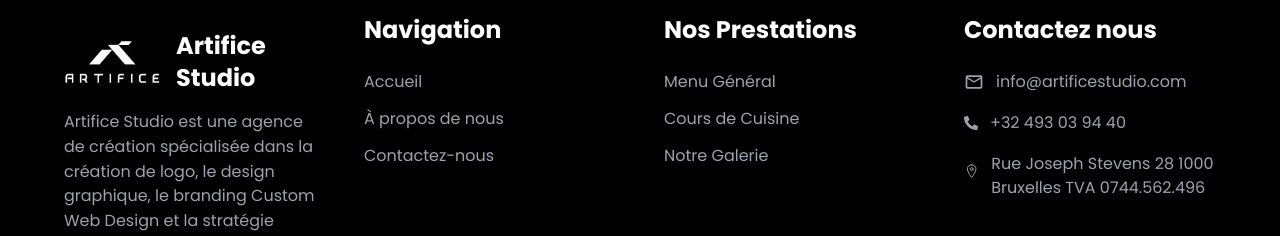
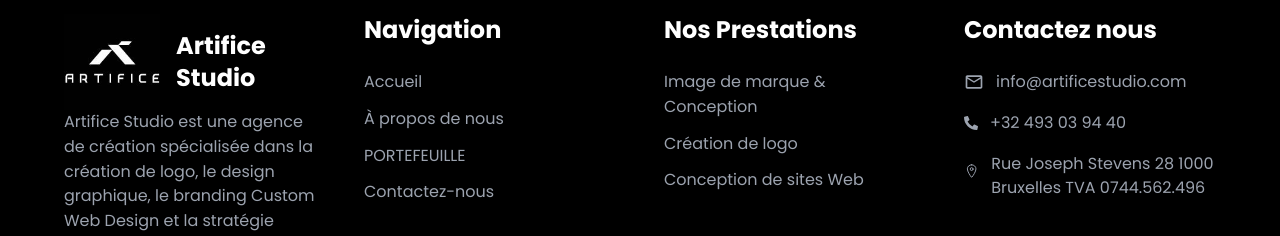
Before and after one commit to artificeatelier/Artifice, a React (Create React App) app: page / in a window 1280 px wide. Shown: the part 4439-4675 px from the top of the page. Built offline with nearby package versions, Linux system fonts and the light colour scheme.

Commit message:
Updated site

```diff
--- a/src/features/Footer/Footer.jsx
+++ b/src/features/Footer/Footer.jsx
@@ -46,6 +46,12 @@
                 {t("aboutUs")}
               </Link>
               <Link
+                to="/Work"
+                className="block text-gray-400 hover:text-white transition duration-300"
+              >
+                {t("PORTFOLIO")}
+              </Link>
+              <Link
                 to="/contact"
                 className="block text-gray-400 hover:text-white transition duration-300"
               >
@@ -60,22 +66,22 @@
             </h2>
             <nav className="space-y-3">
               <Link
-                to="/review"
+                to="/branding"
                 className="block text-gray-400 hover:text-white transition duration-300"
               >
-                {t("generalMenu")}
+                {t("Branding & Design")}
               </Link>
               <Link
-                to="/dishes"
+                to="/LogoDesign"
                 className="block text-gray-400 hover:text-white transition duration-300"
               >
-                {t("cookingClasses")}
+                {t("LogoDesign")}
               </Link>
               <Link
-                to="/gallery"
+                to="/WebDesign"
                 className="block text-gray-400 hover:text-white transition duration-300"
               >
-                {t("gallery")}
+                {t("WebDesign")}
               </Link>
             </nav>
           </div>
```
